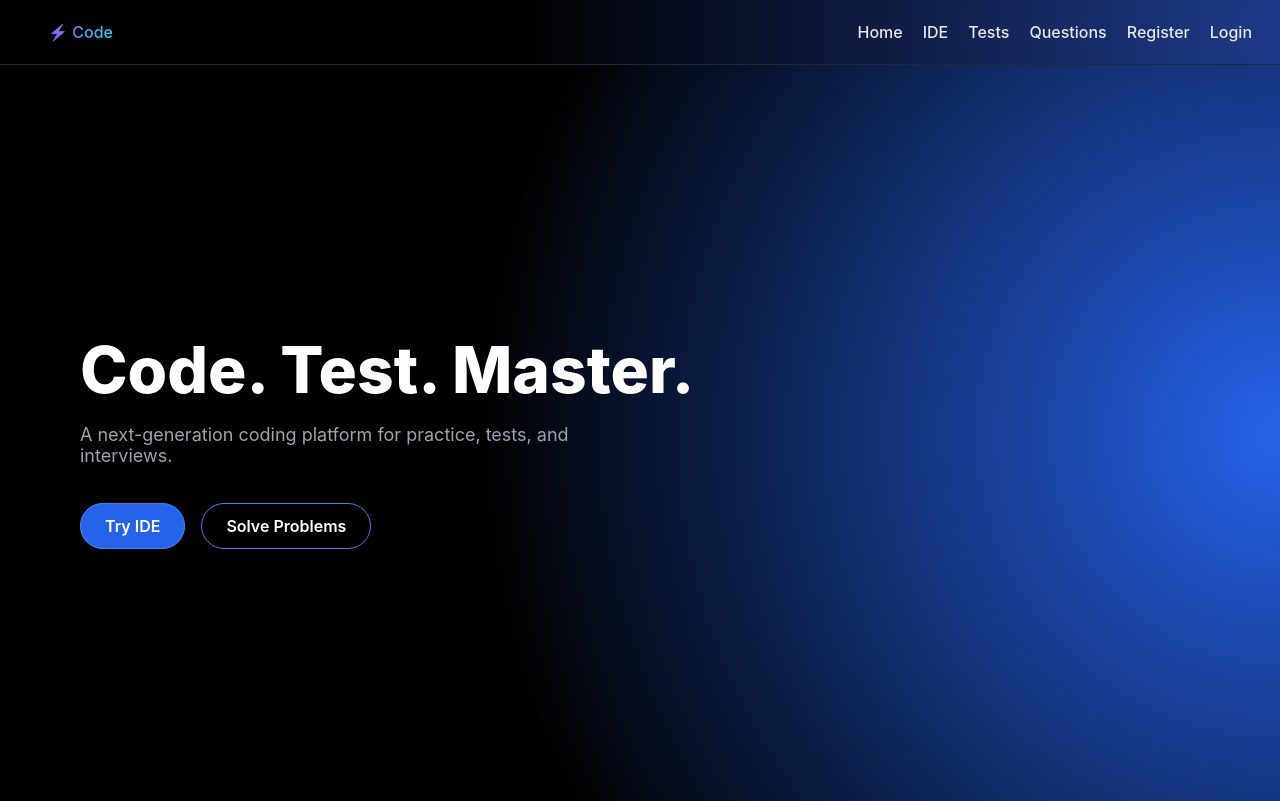
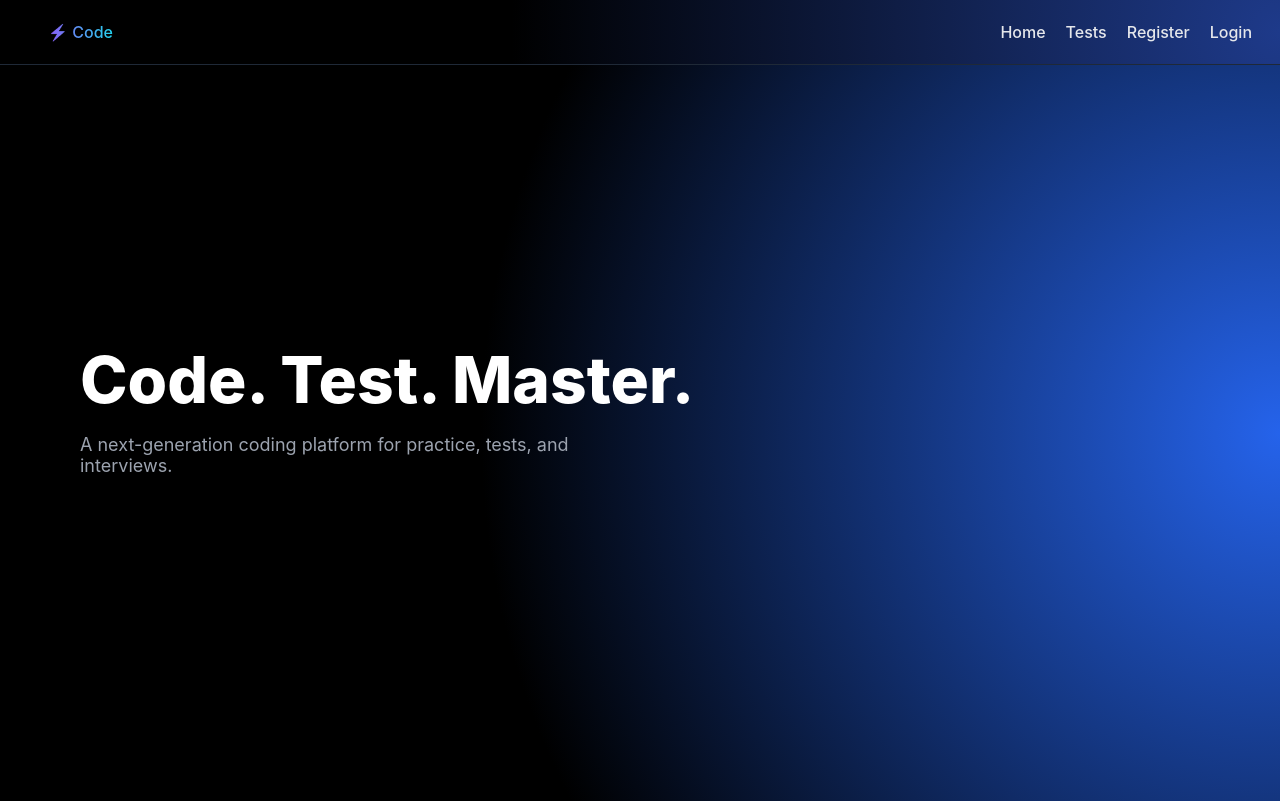
Before and after one commit to vishalyl02/coding-platform, a React (Create React App) app in the folder frontend/: page / in a window 1280 px wide. Built offline with nearby package versions, Linux system fonts and the light colour scheme.

Commit message:
fourteenth commit

```diff
--- a/frontend/src/components/Navbar.js
+++ b/frontend/src/components/Navbar.js
@@ -18,9 +18,9 @@ function Navbar() {
 
       <div className="navbar-right">
         <Link to="/">Home</Link>
-        <Link to="/ide">IDE</Link>
+        {/* <Link to="/ide">IDE</Link> */}
         <Link to="/tests">Tests</Link>
-        <Link to="/questions">Questions</Link>
+        {/* <Link to="/questions">Questions</Link> */}
 
         {user && (
   <Link
--- a/frontend/src/pages/Home.js
+++ b/frontend/src/pages/Home.js
@@ -10,8 +10,8 @@ function Home() {
         </p>
 
         <div className="hero-actions">
-          <a href="/ide">Try IDE</a>
-          <a href="/questions">Solve Problems</a>
+          {/* <a href="/ide">Try IDE</a>
+          <a href="/questions">Solve Problems</a> */}
         </div>
       </div>
     );
```
